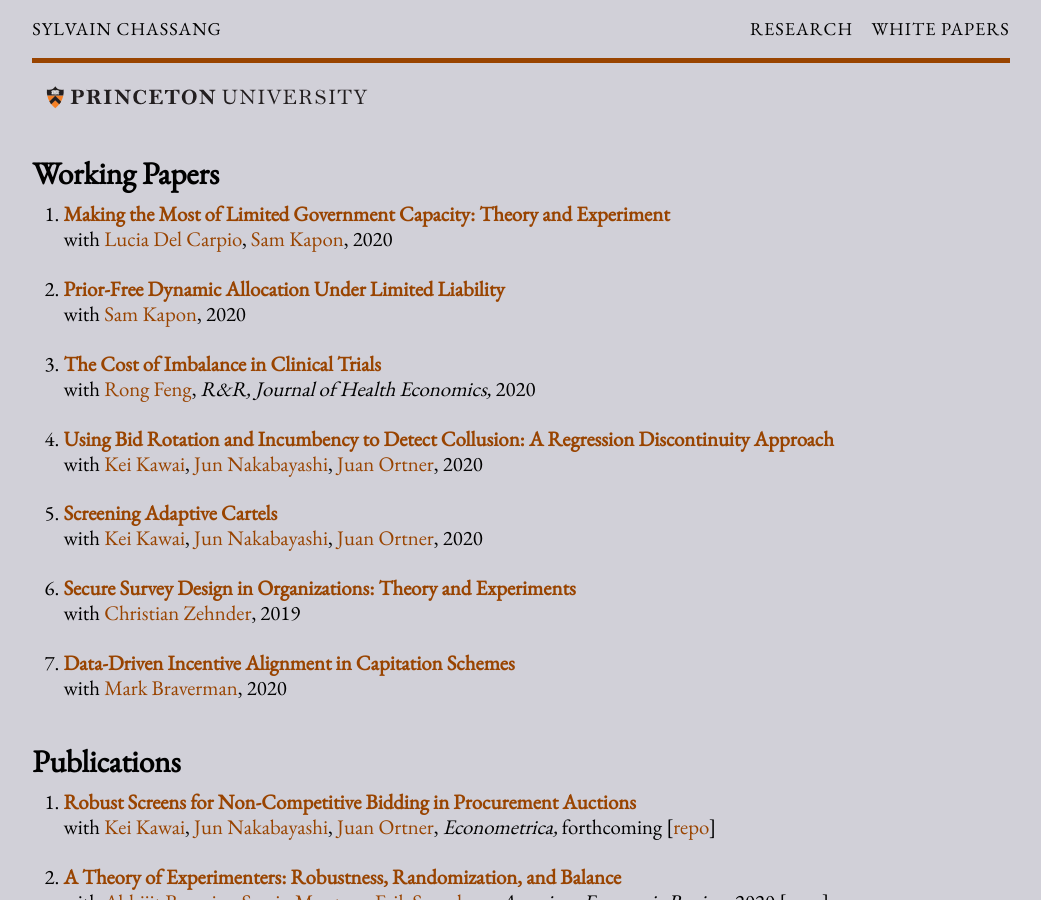
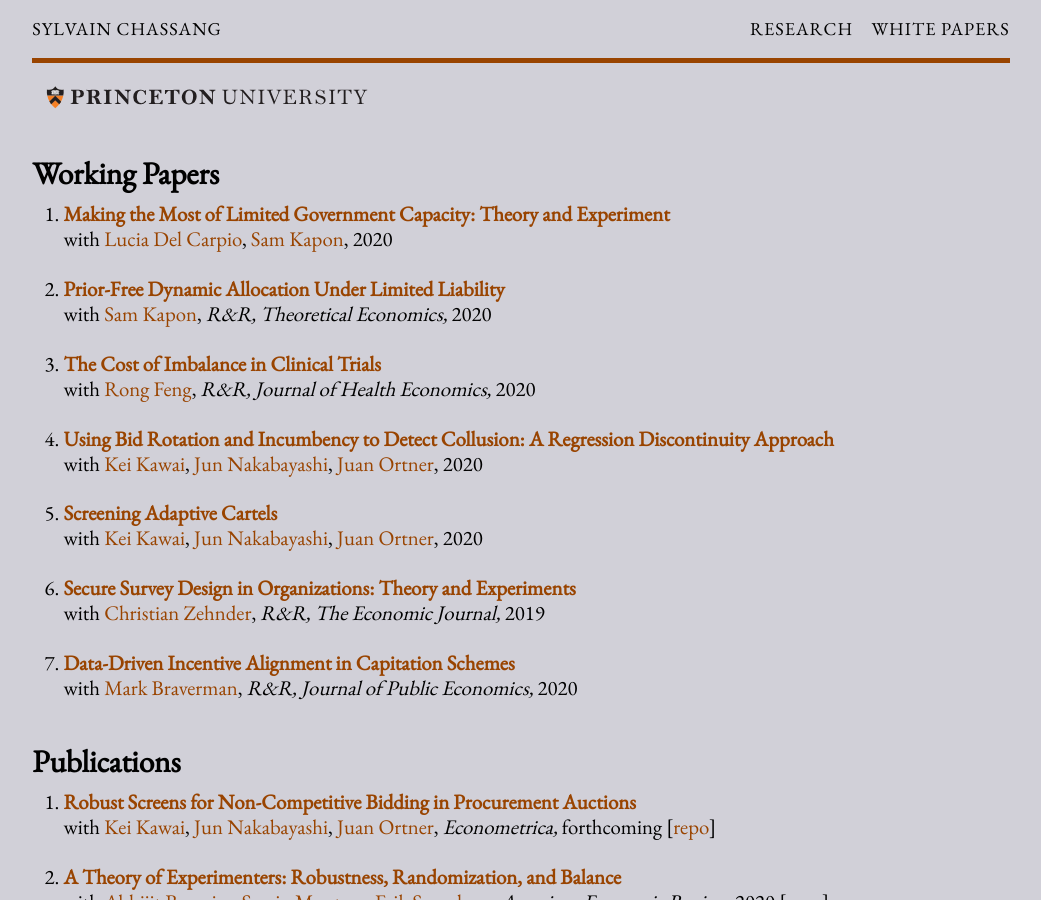
Before and after one commit to sylvaingchassang/chassang.github.io, a Jekyll site: the page built from research.md, in a window 1280 px wide and 900 px high. Shown: the whole window, without its empty margins (119-1160 px from the left). Built offline with Jekyll 4.4.1, drawn with Linux system fonts in a browser that asks for light colours.

Commit message:
update R&Rs

```diff
--- a/research.md
+++ b/research.md
@@ -18,6 +18,7 @@
       coauthors:
         - s_kapon
       year:  2020
+      journal: "R&R, Theoretical Economics"
       internal: True
       url:   "/assets/papers/limited_liability_allocation.pdf"
       note: "A principal seeks to efficiently allocate a productive public resource to a number of possible users. Vickrey-Clarke-Groves (VCG) mechanisms provide a detail-free way to do so provided users have deep pockets. In practice however, users may have limited resources. We study a dynamic allocation problem in which participants have limited liability: transfers are made ex post, and only if the productive efforts of participants are successful. We show that it is possible to approximate the performance of VCG using limited liability detail-free mechanisms that selectively ignore reports from participants who cannot make their promised payments. We emphasize the use of prior-free online optimization techniques to approximate aggregate incentive properties of VCG."
@@ -62,6 +63,7 @@
       coauthors:
         - c_zehnder
       year:  2019
+      journal: "R&R, The Economic Journal"
       internal: True
       url:   "/assets/papers/secure_survey_design.pdf"
       note: "We evaluate secure survey design techniques seeking to improve
@@ -75,6 +77,7 @@
       coauthors:
         - m_braverman
       year: 2020
+      journal: "R&R, Journal of Public Economics"
       internal: True
       url:   "/assets/papers/strategic_capitation.pdf"
       note: "We ask whether Big Data, can reduce the cost of adverse selection in government-run capitation schemes.
```
